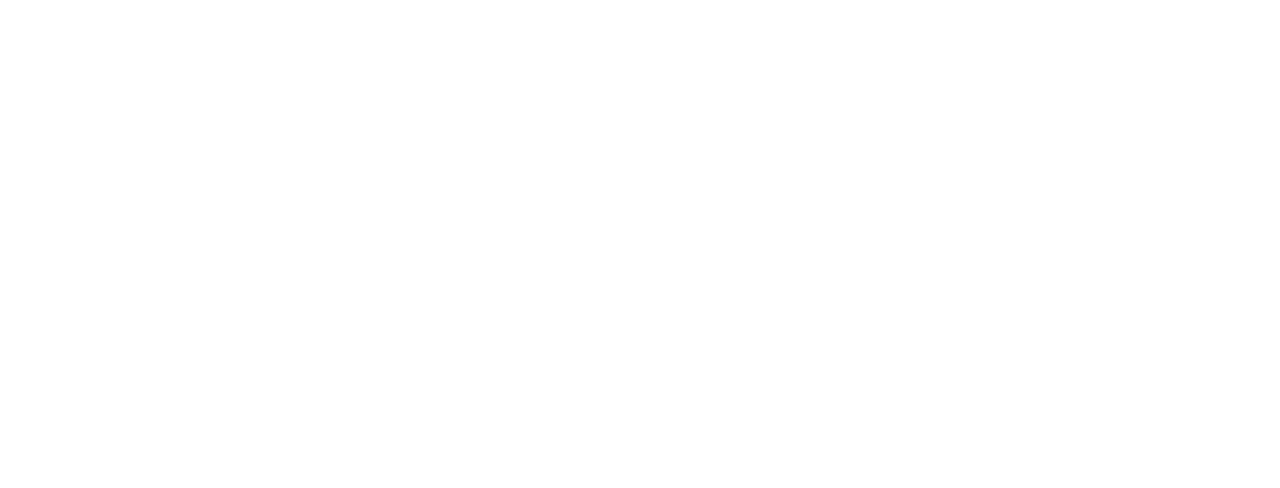
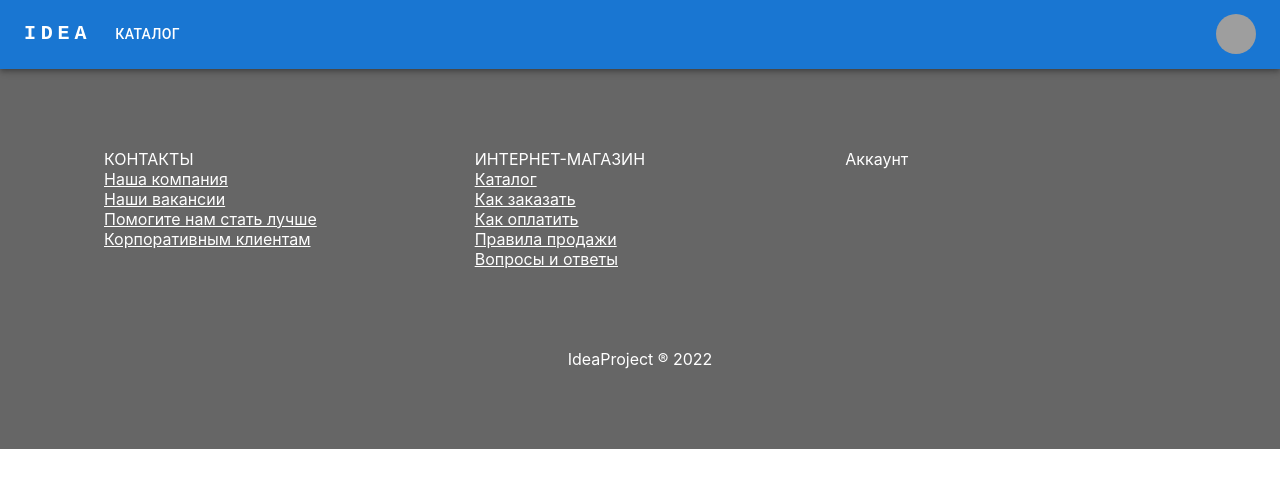
Before and after one commit to Ivanich777/Idea, a React (Create React App) app in the folder frontend/: page / in a window 1280 px wide. Shown: the top 488 px of the page. Built offline with nearby package versions, Linux system fonts and the light colour scheme; grey boxes are pictures that could not be loaded.

Commit message:
nav-footer

```diff
--- a/frontend/src/components/App/App.tsx
+++ b/frontend/src/components/App/App.tsx
@@ -1,9 +1,17 @@
 import React from 'react';
+import { Route, Routes } from 'react-router-dom';
+import Footer from '../Footer/Footer';
+import Header from '../Header/Header';
 
-function App() {
+function App(): JSX.Element {
   return (
     <div className="App">
+      <Routes>
+        <Route path="/" element={<><Header /><Footer /></>}>
+          <Route path="/main" element={<Header />} />
 
+        </Route>
+      </Routes>
     </div>
   );
 }
--- /dev/null
+++ b/frontend/src/components/Footer/Footer.tsx
@@ -0,0 +1,85 @@
+import React from 'react';
+import { Container, Grid, Box, Link } from '@mui/material';
+
+export default function Footer(): JSX.Element {
+  return (
+    <Box
+      px={{ xs: 3, sm: 10 }}
+      py={{ xs: 5, sm: 10 }}
+      bgcolor="text.secondary"
+      color="white"
+    >
+      <Container maxWidth="lg">
+        <Grid container spacing={5}>
+          <Grid item xs={12} sm={4}>
+            <Box>КОНТАКТЫ</Box>
+            <Box>
+              <Link href="/" color="inherit">
+                Наша компания
+              </Link>
+            </Box>
+            <Box>
+              <Link href="/" color="inherit">
+                Наши вакансии
+              </Link>
+            </Box>
+            <Box>
+              <Link href="/" color="inherit">
+                Помогите нам стать лучше
+              </Link>
+            </Box>
+            <Box>
+              <Link href="/" color="inherit">
+                Корпоративным клиентам
+              </Link>
+            </Box>
+          </Grid>
+          <Grid item xs={12} sm={4}>
+            <Box>ИНТЕРНЕТ-МАГАЗИН</Box>
+            <Box>
+              <Link href="/" color="inherit">
+                Каталог
+              </Link>
+            </Box>
+            <Box>
+              <Link href="/" color="inherit">
+                Как заказать
+              </Link>
+            </Box>
+            <Box>
+              <Link href="/" color="inherit">
+                Как оплатить
+              </Link>
+            </Box>
+            <Box>
+              <Link href="/" color="inherit">
+                Правила продажи
+              </Link>
+            </Box>
+            <Box>
+              <Link href="/" color="inherit">
+                Вопросы и ответы
+              </Link>
+            </Box>
+          </Grid>
+          <Grid item xs={12} sm={4}>
+            <Box>Аккаунт</Box>
+            <Box>
+              <Link href="/" color="inherit">
+
+              </Link>
+            </Box>
+            <Box>
+              <Link href="/" color="inherit">
+
+              </Link>
+            </Box>
+          </Grid>
+        </Grid>
+        <Box textAlign="center" pt={{ xs: 5, sm: 10 }} pb={{ xs: 5, sm: 0 }}>
+          IdeaProject &reg; {new Date().getFullYear()}
+        </Box>
+      </Container>
+    </Box>
+  );
+}
--- /dev/null
+++ b/frontend/src/components/Header/Header.tsx
@@ -0,0 +1,149 @@
+import React from 'react';
+
+import { AppBar, Box, Toolbar, Typography, Button, IconButton, Menu, Container, Avatar, Tooltip, MenuItem } from '@mui/material';
+import MenuIcon from '@mui/icons-material/Menu';
+
+export default function Header(): JSX.Element {
+  const [anchorElNav, setAnchorElNav] = React.useState<null | HTMLElement>(null);
+  const [anchorElUser, setAnchorElUser] = React.useState<null | HTMLElement>(null);
+
+  const handleOpenNavMenu = (event: React.MouseEvent<HTMLElement>): void => {
+    setAnchorElNav(event.currentTarget);
+  };
+  const handleOpenUserMenu = (event: React.MouseEvent<HTMLElement>): void => {
+    setAnchorElUser(event.currentTarget);
+  };
+
+  const handleCloseNavMenu = (): void => {
+    setAnchorElNav(null);
+  };
+
+  const handleCloseUserMenu = (): void => {
+    setAnchorElUser(null);
+  };
+
+  const pages = ['Каталог'];
+  const settings = ['Профиль', 'Корзина', 'Выход'];
+
+  return (
+    <AppBar position="static">
+      <Container maxWidth="xl">
+        <Toolbar disableGutters>
+          <Typography
+            variant="h6"
+            noWrap
+            component="a"
+            href="/"
+            sx={{
+              mr: 2,
+              display: { xs: 'none', md: 'flex' },
+              fontFamily: 'monospace',
+              fontWeight: 700,
+              letterSpacing: '.3rem',
+              color: 'inherit',
+              textDecoration: 'none',
+            }}
+          >
+            IDEA
+          </Typography>
+
+          <Box sx={{ flexGrow: 1, display: { xs: 'flex', md: 'none' } }}>
+            <IconButton
+              size="large"
+              aria-label="account of current user"
+              aria-controls="menu-appbar"
+              aria-haspopup="true"
+              onClick={handleOpenNavMenu}
+              color="inherit"
+            >
+              <MenuIcon />
+            </IconButton>
+            <Menu
+              id="menu-appbar"
+              anchorEl={anchorElNav}
+              anchorOrigin={{
+                vertical: 'bottom',
+                horizontal: 'left',
+              }}
+              keepMounted
+              transformOrigin={{
+                vertical: 'top',
+                horizontal: 'left',
+              }}
+              open={Boolean(anchorElNav)}
+              onClose={handleCloseNavMenu}
+              sx={{
+                display: { xs: 'block', md: 'none' },
+              }}
+            >
+              {pages.map((page) => (
+                <MenuItem key={page} onClick={handleCloseNavMenu}>
+                  <Typography textAlign="center">{page}</Typography>
+                </MenuItem>
+              ))}
+            </Menu>
+          </Box>
+          <Typography
+            variant="h5"
+            noWrap
+            component="a"
+            href=""
+            sx={{
+              mr: 2,
+              display: { xs: 'flex', md: 'none' },
+              flexGrow: 1,
+              fontFamily: 'monospace',
+              fontWeight: 700,
+              letterSpacing: '.3rem',
+              color: 'inherit',
+              textDecoration: 'none',
+            }}
+          >
+            IDEA
+          </Typography>
+          <Box sx={{ flexGrow: 1, display: { xs: 'none', md: 'flex' } }}>
+            {pages.map((page) => (
+              <Button
+                key={page}
+                onClick={handleCloseNavMenu}
+                sx={{ my: 2, color: 'white', display: 'block' }}
+              >
+                {page}
+              </Button>
+            ))}
+          </Box>
+
+          <Box sx={{ flexGrow: 0 }}>
+            <Tooltip title="Open settings">
+              <IconButton onClick={handleOpenUserMenu} sx={{ p: 0 }}>
+                <Avatar alt="Remy Sharp" src="/static/images/avatar/2.jpg" />
+              </IconButton>
+            </Tooltip>
+            <Menu
+              sx={{ mt: '45px' }}
+              id="menu-appbar"
+              anchorEl={anchorElUser}
+              anchorOrigin={{
+                vertical: 'top',
+                horizontal: 'right',
+              }}
+              keepMounted
+              transformOrigin={{
+                vertical: 'top',
+                horizontal: 'right',
+              }}
+              open={Boolean(anchorElUser)}
+              onClose={handleCloseUserMenu}
+            >
+              {settings.map((setting) => (
+                <MenuItem key={setting} onClick={handleCloseUserMenu}>
+                  <Typography textAlign="center">{setting}</Typography>
+                </MenuItem>
+              ))}
+            </Menu>
+          </Box>
+        </Toolbar>
+      </Container>
+    </AppBar>
+  );
+}
--- a/frontend/src/index.tsx
+++ b/frontend/src/index.tsx
@@ -1,4 +1,5 @@
 import React from 'react';
+import { BrowserRouter } from 'react-router-dom';
 import ReactDOM from 'react-dom/client';
 import './index.css';
 import App from './components/App/App';
@@ -8,5 +9,7 @@
 );
 
 root.render(
+  <BrowserRouter>
     <App />
+  </BrowserRouter>
 );
```
Also changed, not shown: frontend/src/components/NavBar/NavBar.tsx (+0 -32 lines).
